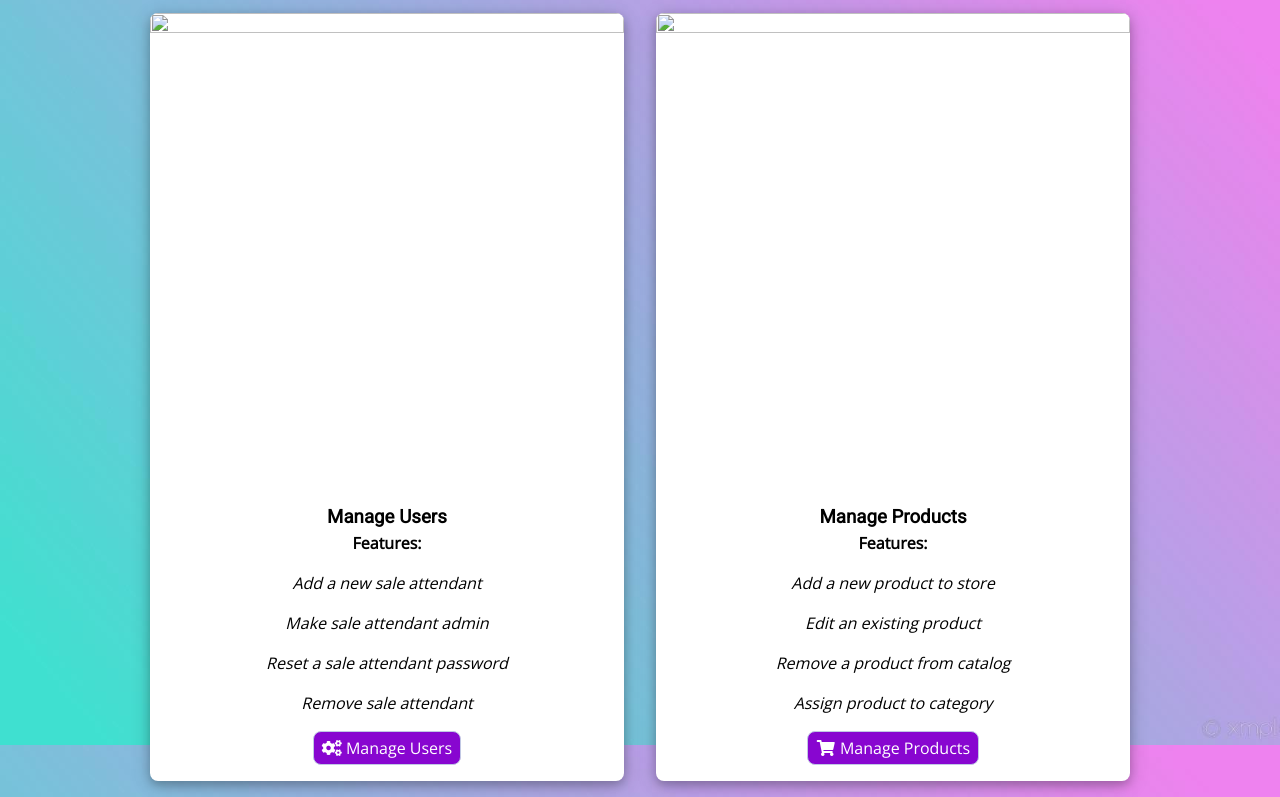
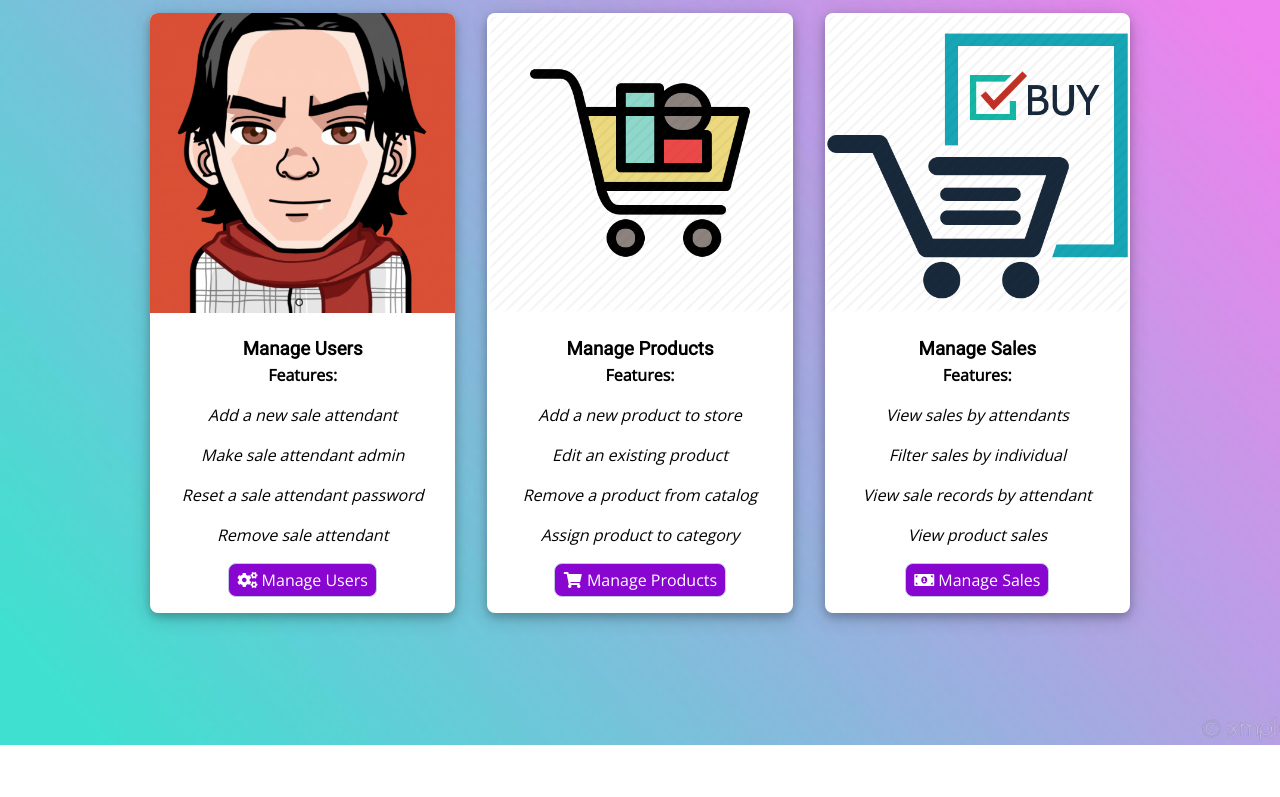
Before and after one commit to ChegeBryan/store_manager, a plain HTML site: page UI/admin/dashboard.html in a window 1280 px wide. Shown: the part 55-852 px from the top of the page. After the commit the page ends 800 px from the top, so only its background shows below. Drawn offline with nearby package versions, Linux system fonts and the light colour scheme.

Commit message:
[Feature #161198114] Add Sales management card link

```diff
--- a/UI/admin/dashboard.html
+++ b/UI/admin/dashboard.html
@@ -25,7 +25,7 @@
 
 <div class="fx-d fx-col fx-col-rwd">
     <div class="fx-4 card card-hover bg-white rd-8 mr-16">
-        <img src="../img/user-avatar.png" class="img-rwd rd-tp" width="512" height="512">
+        <img src="../img/user-avatar.png" class="img-rwd rd-tp d-board-img" width="512" height="512">
 
         <div class="pd-16 txt-ct">
             <h3 class="txt-cap robo-font card-h3">Manage Users</h3>
@@ -41,7 +41,7 @@
         </div>
     </div>
     <div class="fx-4 card card-hover bg-white rd-8 mr-16">
-        <img src="../img/shopping.png" class="img-rwd rd-tp" width="512" height="512">
+        <img src="../img/shopping.png" class="img-rwd rd-tp d-board-img" width="512" height="512">
 
         <div class="pd-16 txt-ct">
             <h3 class="txt-cap robo-font card-h3">Manage Products</h3>
@@ -56,6 +56,23 @@
             </div>
         </div>
     </div>
+
+    <div class="fx-4 card card-hover bg-white rd-8 mr-16">
+        <img src="../img/sales.png" class="img-rwd rd-tp d-board-img" width="512" height="512">
+
+        <div class="pd-16 txt-ct">
+            <h3 class="txt-cap robo-font card-h3">Manage Sales</h3>
+            <p class="txt-cap txt-bold card-p">Features:</p>
+            <p><i>View sales by attendants</i></p>
+            <p><i>Filter sales by individual</i></p>
+            <p><i>View sale records by attendant</i></p>
+            <p><i>View product sales</i></p>
+
+            <div class="fx-d fx-j-ct">
+                <a href="#" class="btn btn-c-1 btn-sm rd-8"><i class="fas fa-money-bill-alt"></i><span> Manage Sales</span></a>
+            </div>
+        </div>
+    </div>
 </div>
 </body>
 </html>
--- a/UI/css/style.css
+++ b/UI/css/style.css
@@ -31,7 +31,6 @@ ul{
     background: url("../img/bg.jpg") no-repeat fixed center;
     background-size: cover;
 }
-
 /*=======================================================================
 *
 * Font Styles
@@ -256,6 +255,9 @@ ul.breadcrumb li a:hover {
     width: 100%;
     height: 100%;
 }
+.d-board-img{
+    height: 300px;
+}
 /*======================================================================
 *
 *  Responsive
```
Also changed, not shown: UI/img/sales.png (added), UI/img/shopping.png (added), UI/img/user-avatar.png (added).
